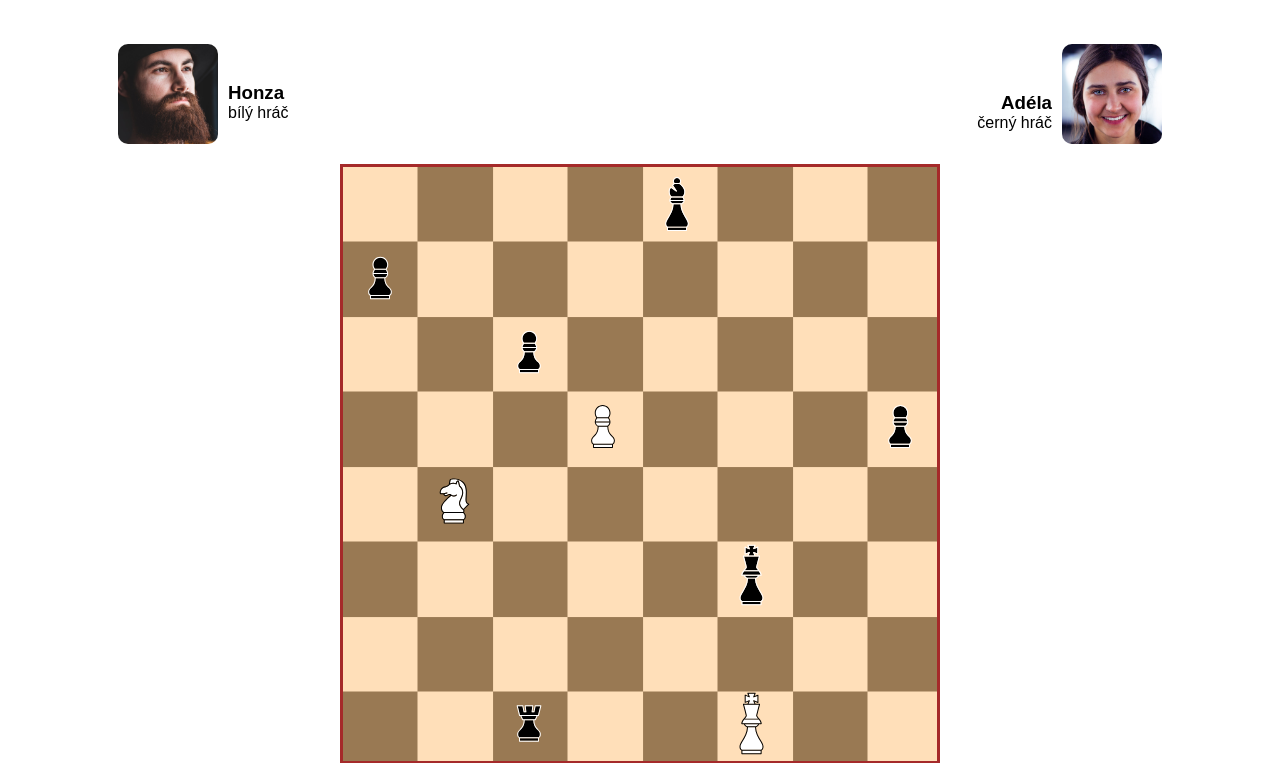
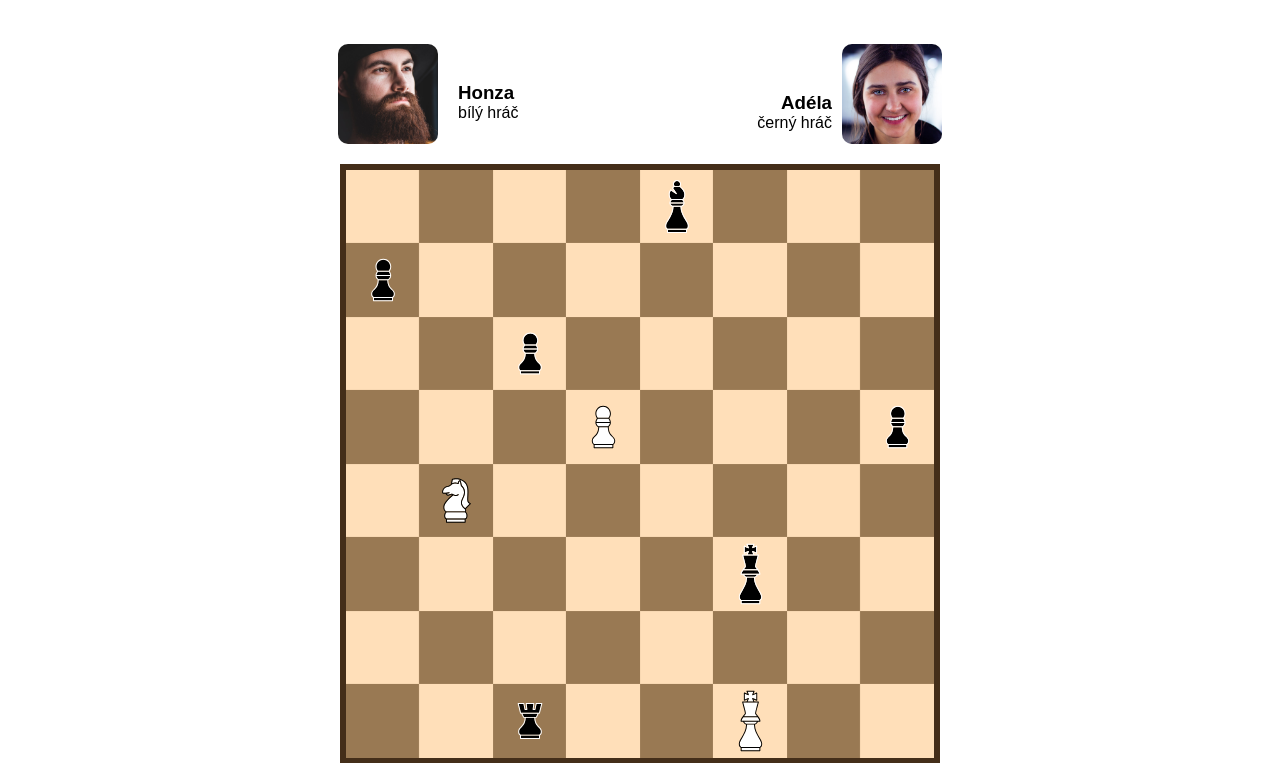
Before and after one commit to flyingandi/sachy-flyingandi, a plain HTML site: page index.html in a window 1280 px wide. Shown: the part 75-838 px from the top of the page. Drawn offline with Linux system fonts and the light colour scheme.

Commit message:
Zafixovaná šachovnice

```diff
--- a/styly.css
+++ b/styly.css
@@ -33,7 +33,7 @@ h2 {
     height: 100px;
     object-fit: cover;
     border-radius: 10px;
-    margin: 10px 10px 10px 100px;
+    margin: 10px 20px 10px 320px;
 }
 
 .box-adela {
@@ -43,7 +43,7 @@ h2 {
     text-align: right;
     float: right;
     flex-direction: row;
-    margin: -120px 10px 10px 10px;
+    margin: -120px 230px 10px 10px;
 }
 
 .box-adela img {
@@ -74,10 +74,10 @@ h2 {
 }
 
 .figurky {
-    background-size: 600px;
+    background-size: contain;
     width: 600px;
     height: 600px;
-    border: 3px solid brown;
+    border: 6px solid #442e19;
     margin: auto;
 }
 
```
